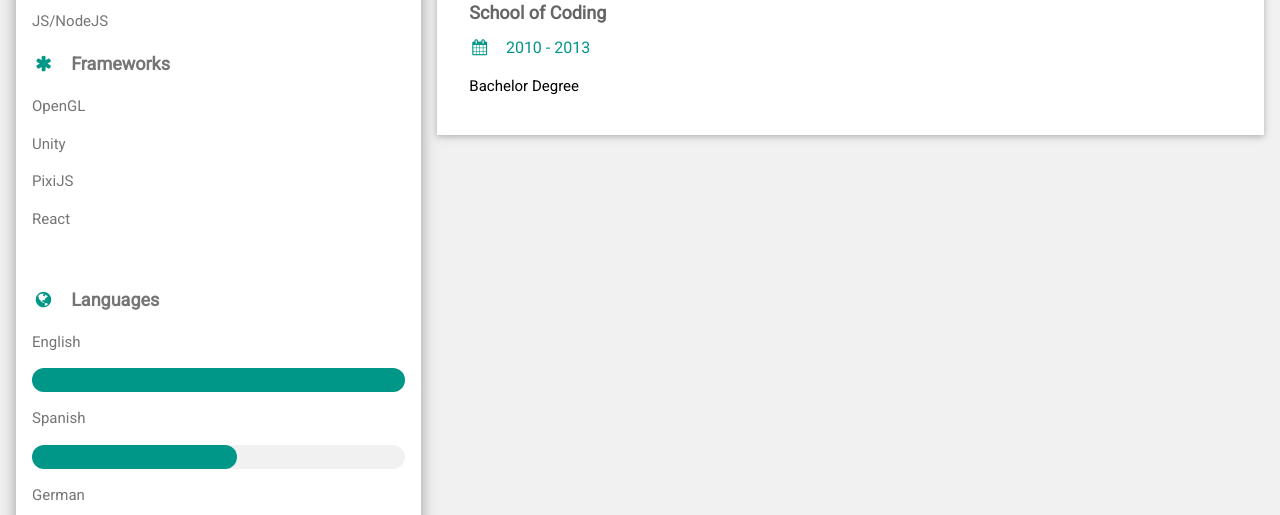
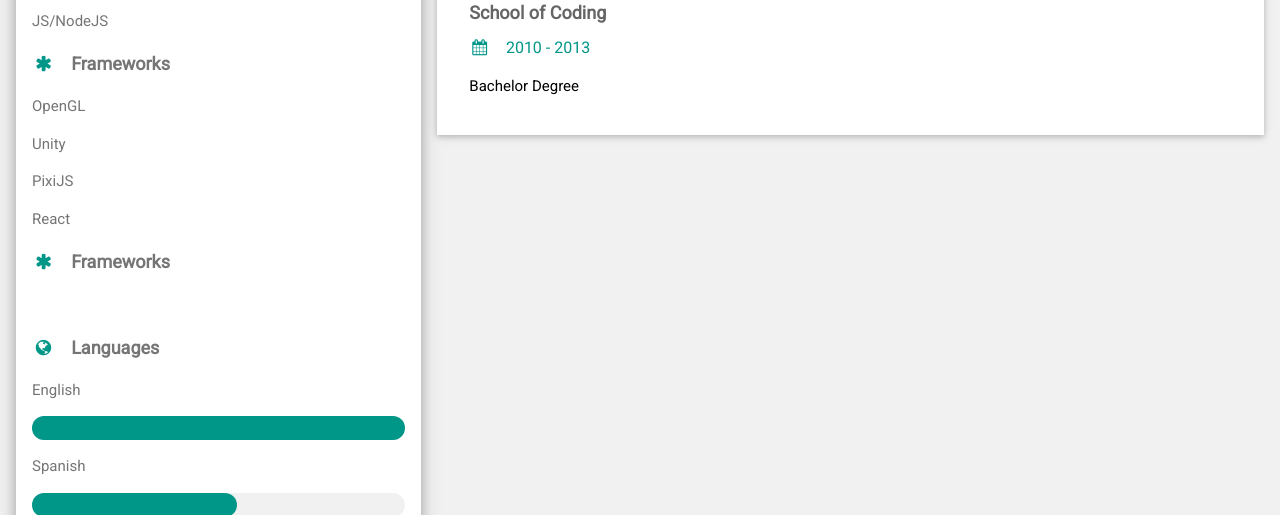
Before and after one commit to Ricklig/website, a Flask app: page / in a window 1280 px wide. Shown: the part 1028-1543 px from the top of the page. Run offline with Flask 2, Linux system fonts and the light colour scheme.

Commit message:
forgot something:

```diff
--- a/templates/lander.html
+++ b/templates/lander.html
@@ -45,6 +45,8 @@ html,body,h1,h2,h3,h4,h5,h6 {font-family: "Roboto", sans-serif}
           <p>Unity</p>
           <p>PixiJS</p>
           <p>React</p>
+
+          <p class="w3-large"><b><i class="fa fa-asterisk fa-fw w3-margin-right w3-text-teal"></i>Frameworks</b></p>
 
 
 
```
